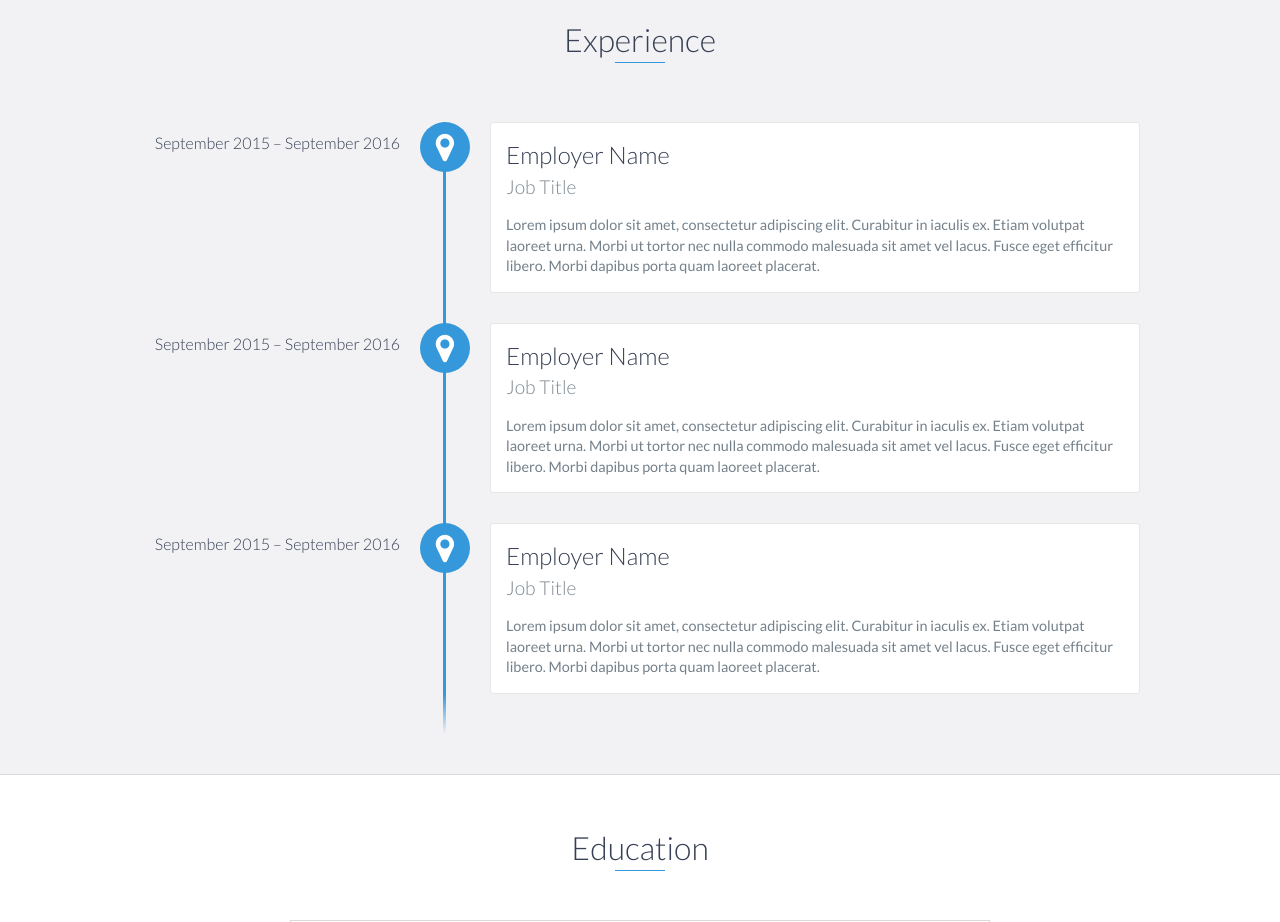
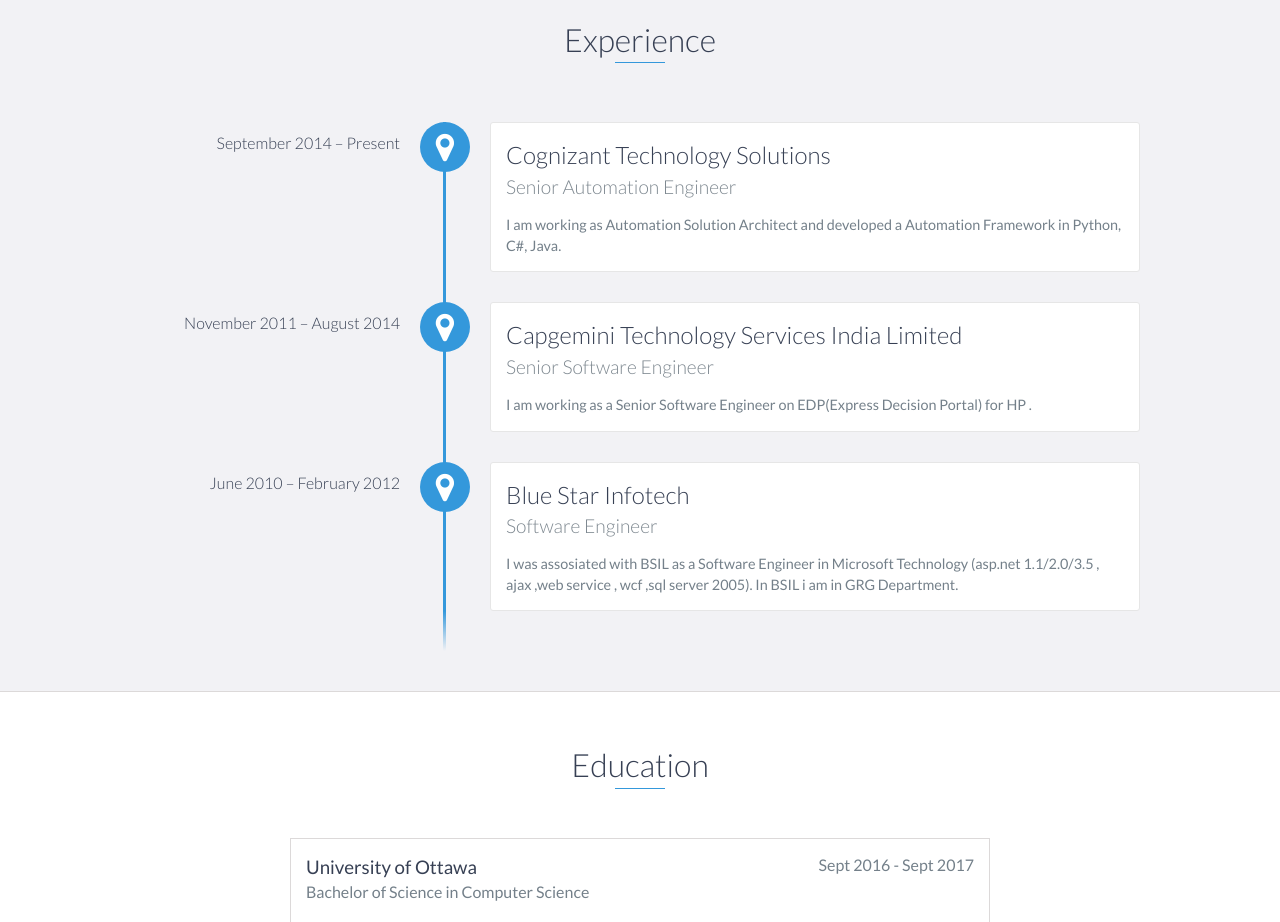
Before and after one commit to pro-pintuyadav/resume, a website: page index.html in a window 1280 px wide. Shown: the part 1060-1982 px from the top of the page. Drawn offline with nearby package versions, Linux system fonts and the light colour scheme.

Commit message:
Update index.html

```diff
--- a/index.html
+++ b/index.html
@@ -84,27 +84,30 @@
     <div id="experience" class="background-alt">
         <h2 class="heading">Experience</h2>
         <div id="experience-timeline">
-            <div data-date="September 2015 – September 2016">
-                <h3>Employer Name</h3>
-                <h4>Job Title</h4>
+              <div data-date="September 2014 –  Present">
+                <h3>Cognizant Technology Solutions</h3>
+                <h4>Senior Automation Engineer</h4>
                 <p>
-                    Lorem ipsum dolor sit amet, consectetur adipiscing elit. Curabitur in iaculis ex. Etiam volutpat laoreet urna. Morbi ut tortor nec nulla commodo malesuada sit amet vel lacus. Fusce eget efficitur libero. Morbi dapibus porta quam laoreet placerat.
+                    I am working as Automation Solution Architect and developed a Automation Framework in Python, C#, Java.
+                </p>
+            </div>
+	  <div data-date="November 2011 – August 2014">
+                <h3>Capgemini Technology Services India Limited </h3>
+                <h4>Senior Software Engineer</h4>
+                <p>
+                    I am working as a Senior Software Engineer on EDP(Express Decision Portal) for HP .
                 </p>
             </div>
 
-            <div data-date="September 2015 – September 2016">
-                <h3>Employer Name</h3>
-                <h4>Job Title</h4>
+
+
+            <div data-date="June 2010 – February 2012">
+                <h3>Blue Star Infotech</h3>
+                <h4>Software Engineer</h4>
                 <p>
-                    Lorem ipsum dolor sit amet, consectetur adipiscing elit. Curabitur in iaculis ex. Etiam volutpat laoreet urna. Morbi ut tortor nec nulla commodo malesuada sit amet vel lacus. Fusce eget efficitur libero. Morbi dapibus porta quam laoreet placerat.
-                </p>
-            </div>
-
-            <div data-date="September 2015 – September 2016">
-                <h3>Employer Name</h3>
-                <h4>Job Title</h4>
-                <p>
-                    Lorem ipsum dolor sit amet, consectetur adipiscing elit. Curabitur in iaculis ex. Etiam volutpat laoreet urna. Morbi ut tortor nec nulla commodo malesuada sit amet vel lacus. Fusce eget efficitur libero. Morbi dapibus porta quam laoreet placerat.
+                    I was assosiated with BSIL as a Software Engineer in Microsoft Technology
+(asp.net 1.1/2.0/3.5 , ajax ,web service , wcf ,sql server 2005).
+In BSIL i am in GRG Department.
                 </p>
             </div>
         </div>
```
